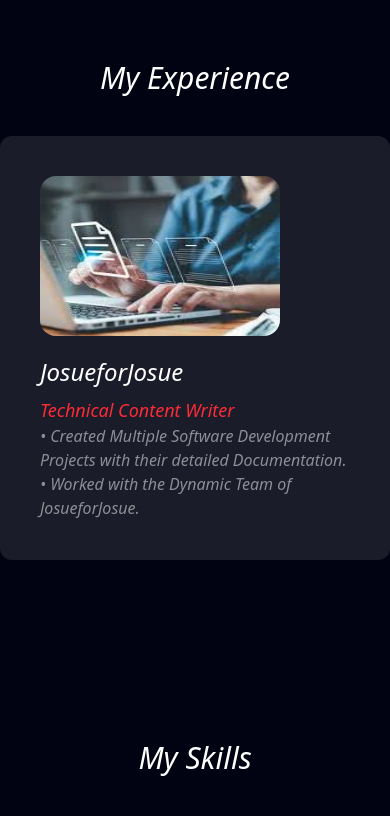
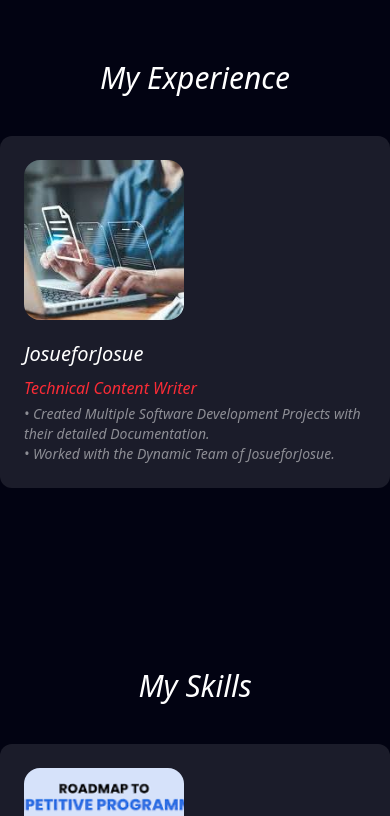
Before and after one commit to theManzi/MyPortfolio, a React (Vite) app: page / in a window 390 px wide. Shown: the part 2400-3216 px from the top of the page. Built offline with nearby package versions, Linux system fonts and the light colour scheme.

Commit message:
i'v added phone codes

```diff
--- a/src/components/cards/firstCord.jsx
+++ b/src/components/cards/firstCord.jsx
@@ -1,26 +1,54 @@
-import { i } from 'framer-motion/client';
-import React from 'react'
+// import { i } from 'framer-motion/client';
+// import React from 'react'
 
-const FirstCord = ({img, campany, position, p1, p2}) => {
+// const FirstCord = ({img, campany, position, p1, p2}) => {
 
 
+//   return (
+//     <div className="group bg-[#020312] italic">
+//       <div class="group-hover:border-t-3 group-hover:border-red-500 rounded-xl hover:-translate-y-1 transition duration-300 bg-white/10 cursor-pointer">
+//         <span class="block p-10 sm:h-20  ">
+//           <img
+//             src={img}
+//             alt="Josue Izere"
+//             className="md:w-60 md:h-40 sm:w-30 sm:h-20 rounded-2xl mb-5"
+//           />
+//           <h2 class="text-white text-2xl mb-2 group-hover:text-red-500 group-hover:duration-300">{campany}</h2>
+//           <h3 class="text-red-500 text-lg">{position}</h3>
+//           <p className="text-white/50">{p1}</p>
+//           <p className="text-white/50">{p2}</p>
+//         </span>
+//       </div>
+//     </div>
+//   );
+// }
+
+// export default FirstCord
+
+import React from "react";
+
+const FirstCord = ({ img, campany, position, p1, p2 }) => {
   return (
-    <div className="group bg-[#020312] italic">
-      <div class="group-hover:border-t-3 group-hover:border-red-500 rounded-xl hover:-translate-y-1 transition duration-300 bg-white/10 cursor-pointer">
-        <span class="block p-10 sm:h-20 sm:w-80 md:h-90 md:w-295  ">
+    <div className="group bg-[#020312] italic flex justify-center">
+      <div className="group-hover:border-t-4 group-hover:border-red-500 rounded-xl hover:-translate-y-1 transition duration-300 bg-white/10 cursor-pointer w-full sm:w-140 md:w-200 lg:w-280 gap-2">
+        <span className="block p-6 sm:p-4 md:p-6">
           <img
             src={img}
             alt="Josue Izere"
-            className="w-60 h-40 rounded-2xl mb-5"
+            className="w-40 h-40 sm:h-28 md:h-36 lg:h-44 object-cover rounded-2xl mb-5"
           />
-          <h2 class="text-white text-2xl mb-2 group-hover:text-red-500 group-hover:duration-300">{campany}</h2>
-          <h3 class="text-red-500 text-lg">{position}</h3>
-          <p className="text-white/50">{p1}</p>
-          <p className="text-white/50">{p2}</p>
+          <h2 className="text-white text-xl sm:text-lg md:text-2xl mb-2 group-hover:text-red-500 duration-300">
+            {campany}
+          </h2>
+          <h3 className="text-red-500 text-base sm:text-sm md:text-lg mb-1">
+            {position}
+          </h3>
+          <p className="text-white/50 text-sm sm:text-xs md:text-base">{p1}</p>
+          <p className="text-white/50 text-sm sm:text-xs md:text-base">{p2}</p>
         </span>
       </div>
     </div>
   );
-}
+};
 
-export default FirstCord
+export default FirstCord;
```
